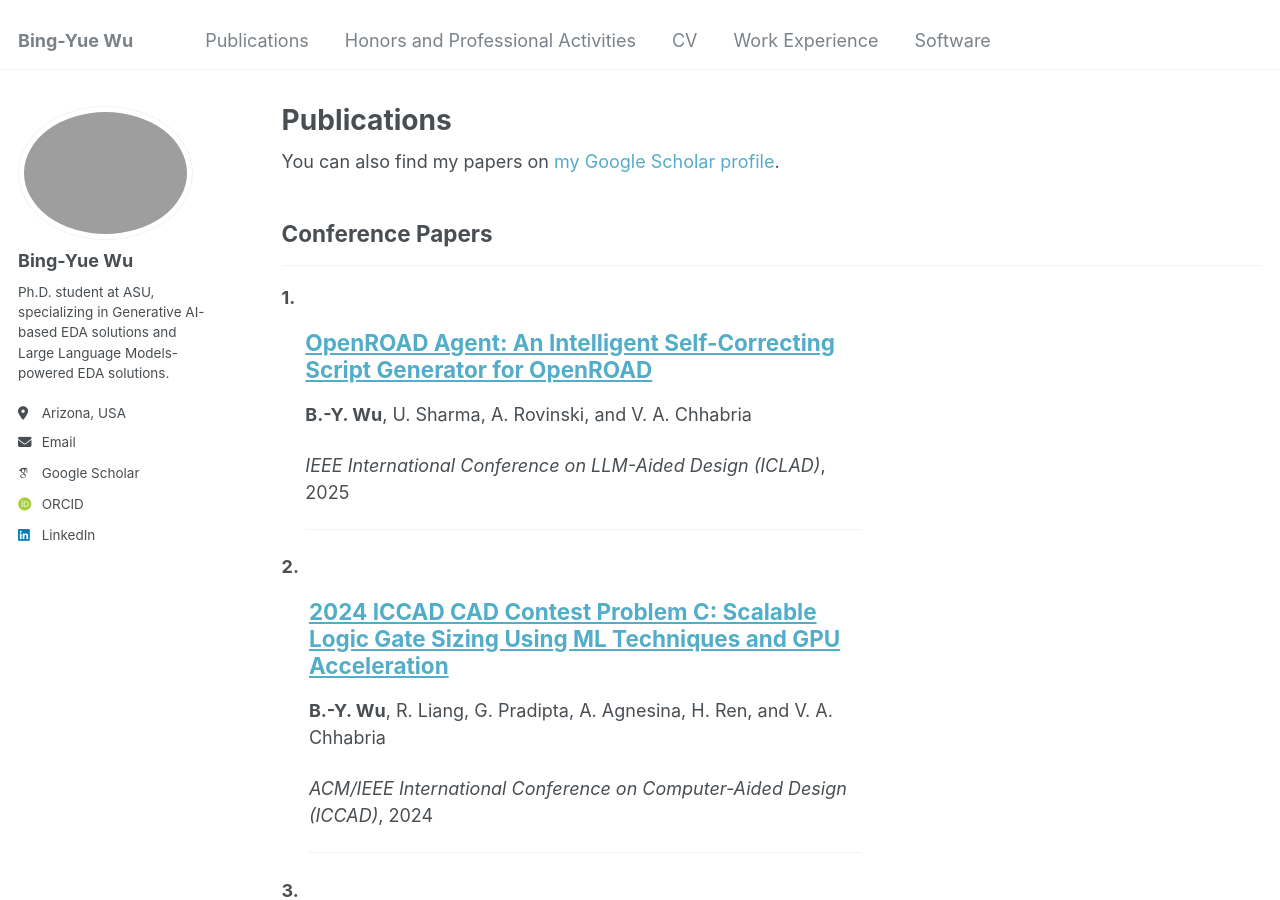
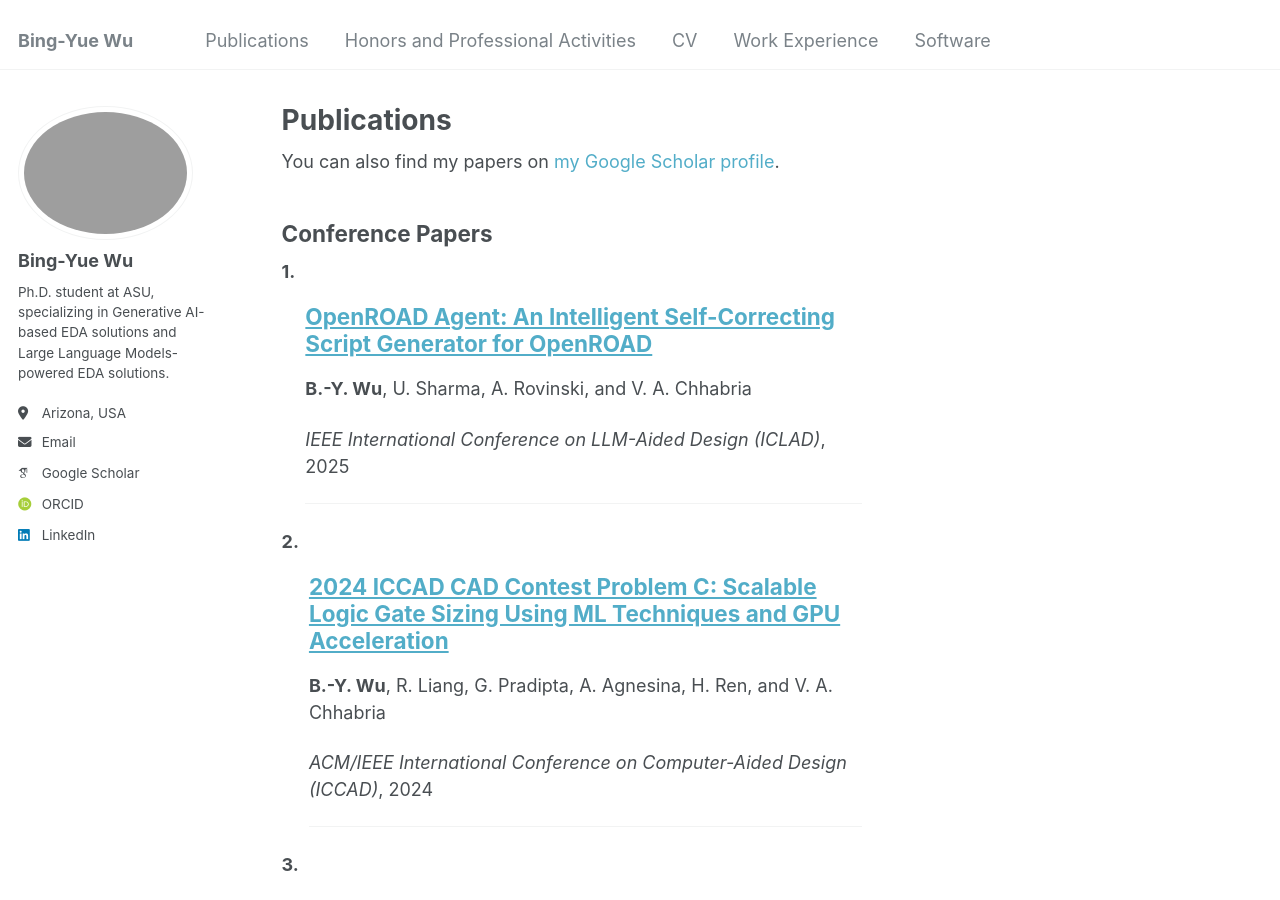
Before and after one commit to bingyuew/bingyuew.github.io, a Jekyll site: the page built from _pages/publications.html, in a window 1280 px wide and 900 px high. Built offline with Jekyll 4.4.1, drawn with Linux system fonts in a browser that asks for light colours; some web fonts are replaced.

Commit message:
update about
Signed-off-by: 吳秉曜 <wubingyao@MacBook-bro.local>

```diff
--- a/_pages/publications.html
+++ b/_pages/publications.html
@@ -21,11 +21,12 @@ author_profile: true
         {% continue %}
       {% endif %}
       {% unless title_shown %}
-        <h2>{{ category[1].title }}</h2><hr />
+        <h2>{{ category[1].title }}</h2>
         {% assign title_shown = true %}
       {% endunless %}
       <div class="publication-entry">
-        <span class="publication-number">{{ counter }}.</span> {% include archive-single.html %}
+        <span class="publication-number">{{ counter }}.</span>
+        <span class="publication-content">{% include archive-single.html %}</span>
       </div>
       {% assign counter = counter | plus: 1 %}
     {% endfor %}
```
